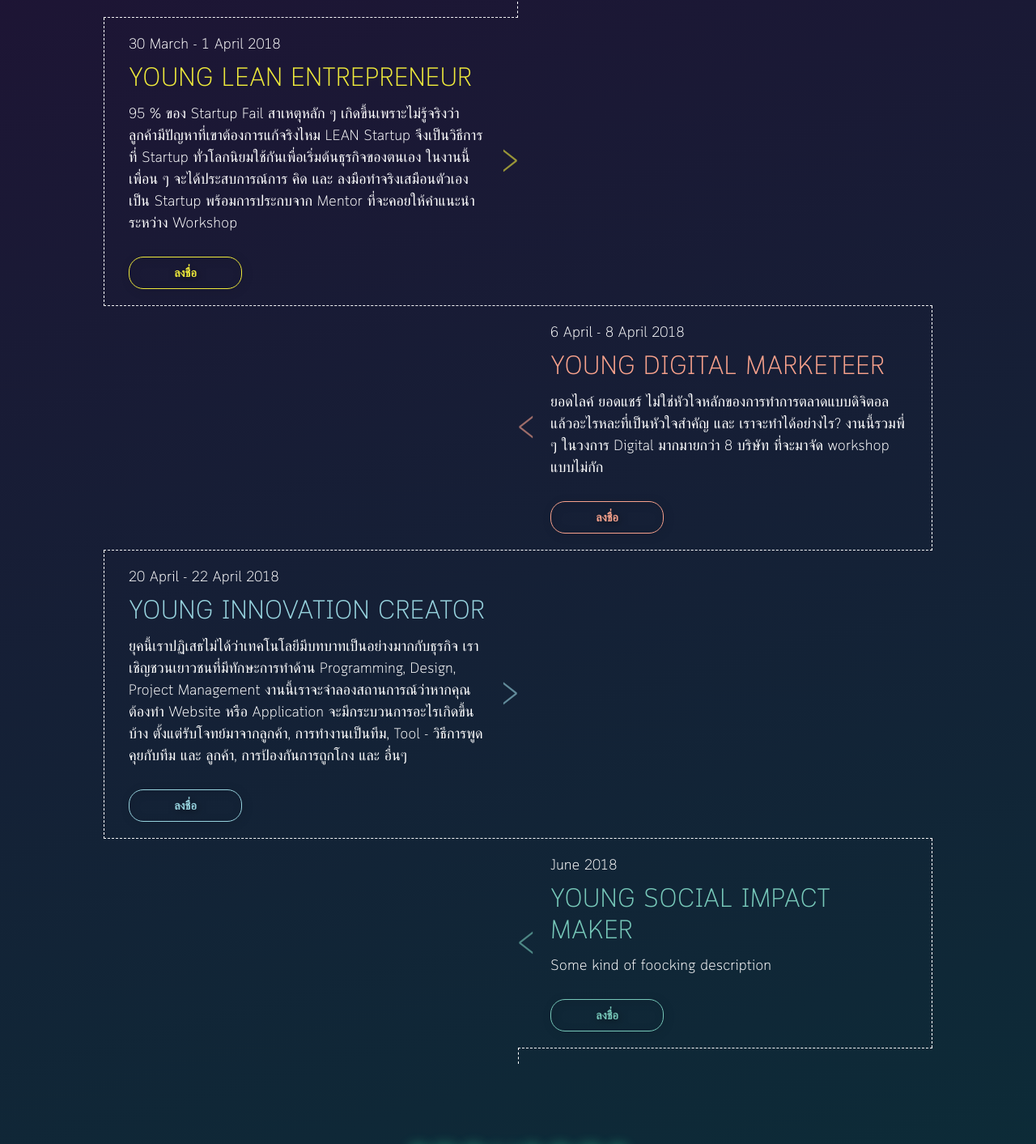
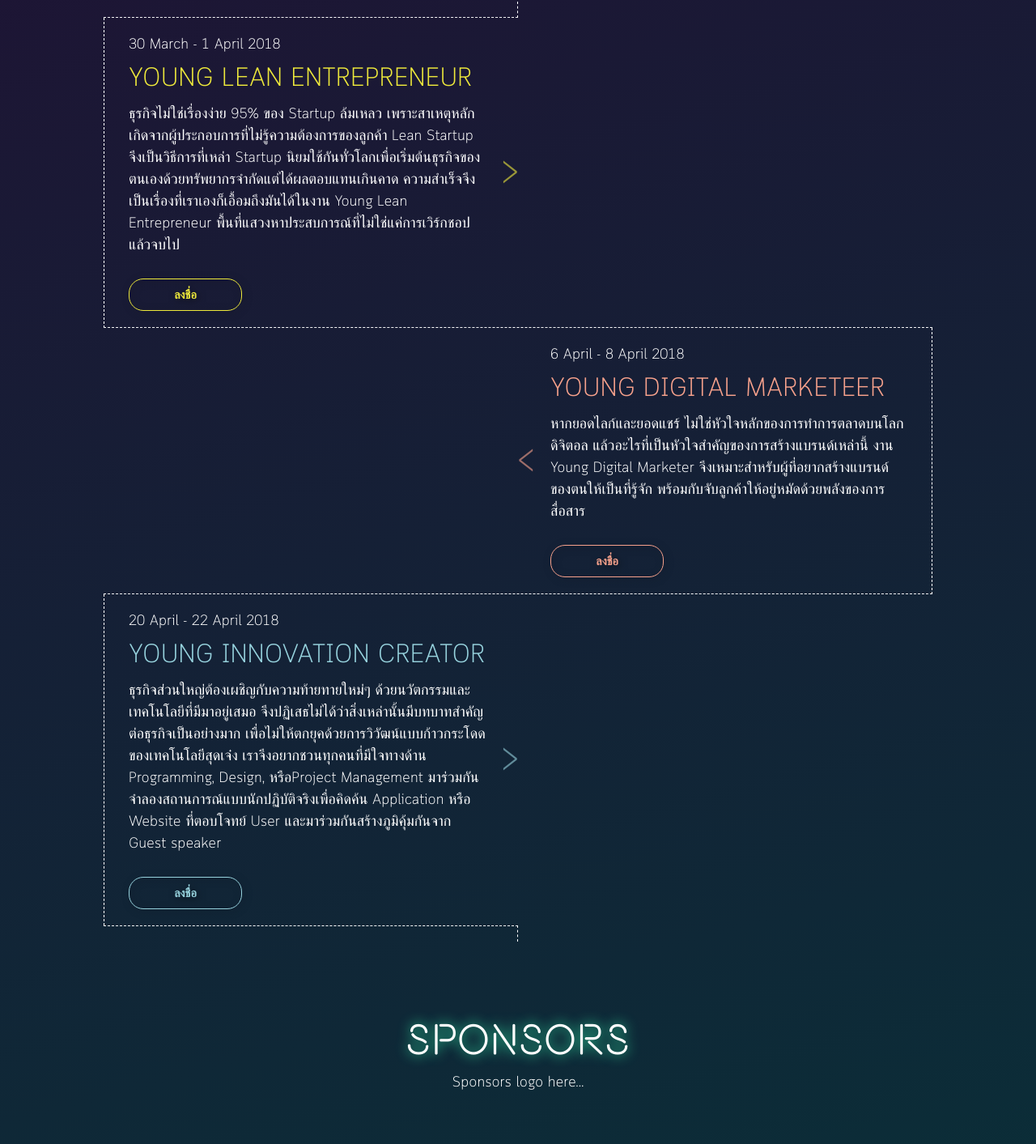
Before and after one commit to Th1nkK1D/ypp-landing, a Vue app: page / in a window 1280 px wide. Shown: the part 919-2332 px from the top of the page at 81% size. Built offline with nearby package versions, Linux system fonts and the light colour scheme; what vue-scrollactive would draw is missing.

Commit message:
Update text

```diff
--- a/src/App.vue
+++ b/src/App.vue
@@ -22,7 +22,7 @@
           <div class="section">
             <h1 id="title">Young Passionate Program</h1>
             <br>
-            <p>งานที่จะทำให้เยาวชนได้ใช้ศักยภาพของตนเองอย่างเต็มที่ พบปะเพื่อน ๆ หลากมหาวิทยาลัย และ พี่ ๆ จากบริษัทต่าง ๆ ที่จะเข้ามาแบ่งปันความรู้แบบไม่อั้น</p>
+            <p>โปรแกรมเร่งด่วนสำหรับนิสิตนักศึกษาไฟแรงที่อยากเปลี่ยนให้แรงบันดาลใจไม่ใช่แค่ความฝัน แต่เกิดขึ้นจริงด้วยสองมือของเรา ผ่านการเรียนรู้ครบทุกกระบวนการ ตั้งแต่ปลุกปั้นความคิด ระดมสมอง และลงมือทำ พร้อมกับ Mentor ผู้คร่ำหวอดในวงการ Business, Marketer, Designer, และDeveloper จากบริษัทต่างๆ ที่จะมาแบ่งปันเทคนิคอย่างไม่มีกั๊ก</p>
             <br>
             <!-- Scrollspy -->
             <scrollactive :offset="60" @itemchanged="onSectionChanged">
@@ -90,9 +90,9 @@
 
       </div><!-- End of Event -->
 
-      <div class="columns is-gapless is-mobile">
+      <div :class="'columns is-gapless is-mobile '  + (this.events%2 !== 0 ? 'r-reverse' : '')">
         <div class="column is-6"></div>
-        <div class="column is-6 dash d-left d-top"></div>
+        <div :class="'column is-6 dash d-top ' + (this.events%2 !== 0 ? 'd-right' : 'd-left')"></div>
       </div>
     </div><!-- End of Events timeline -->
 
@@ -125,7 +125,7 @@ export default {
       events: [
         {
           date: "30 March - 1 April 2018", name: "YOUNG LEAN ENTREPRENEUR", color: "#eee93b",
-          desc: "95 % ของ Startup Fail สาเหตุหลัก ๆ เกิดขึ้นเพราะไม่รู้จริงว่าลูกค้ามีปัญหาที่เขาต้องการแก้จริงไหม LEAN Startup จึงเป็นวิธีการที่ Startup ทั่วโลกนิยมใช้กันเพื่อเริ่มต้นธุรกิจของตนเอง ในงานนี้เพื่อน ๆ จะได้ประสบการณ์การ คิด และ ลงมือทำจริงเสมือนตัวเองเป็น Startup  พร้อมการประกบจาก Mentor ที่จะคอยให้คำแนะนำระหว่าง Workshop ",
+          desc: "ธุรกิจไม่ใช่เรื่องง่าย 95% ของ Startup ล้มเหลว เพราะสาเหตุหลักเกิดจากผู้ประกอบการที่ไม่รู้ความต้องการของลูกค้า Lean Startup จึงเป็นวิธีการที่เหล่า Startup นิยมใช้กันทั่วโลกเพื่อเริ่มต้นธุรกิจของตนเองด้วยทรัพยากรจำกัดแต่ได้ผลตอบแทนเกินคาด ความสำเร็จจึงเป็นเรื่องที่เราเองก็เอื้อมถึงมันได้ในงาน Young Lean Entrepreneur พื้นที่แสวงหาประสบการณ์ที่ไม่ใช่แค่การเวิร์กชอปแล้วจบไป",
           speakers: [
             { name: "ojnojn", pos: "test", avatar: "https://www.w3schools.com/howto/img_avatar.png"},
             { name: "ojnojn", pos: "test", avatar: "https://www.w3schools.com/howto/img_avatar.png"},
@@ -136,7 +136,7 @@ export default {
         },
         {
           date: "6 April - 8 April 2018", name: "YOUNG DIGITAL MARKETEER", color: "#f8a28c",
-          desc: "ยอดไลค์ ยอดแชร์ ไม่ใช่หัวใจหลักของการทำการตลาดแบบดิจิตอล แล้วอะไรหละที่เป็นหัวใจสำคัญ และ เราจะทำได้อย่างไร? งานนี้รวมพี่ ๆ ในวงการ Digital มากมายกว่า 8 บริษัท ที่จะมาจัด workshop แบบไม่กัก ",
+          desc: "หากยอดไลก์และยอดแชร์ ไม่ใช่หัวใจหลักของการทำการตลาดบนโลกดิจิตอล แล้วอะไรที่เป็นหัวใจสำคัญของการสร้างแบรนด์เหล่านี้ งาน Young Digital Marketer จึงเหมาะสำหรับผู้ที่อยากสร้างแบรนด์ของตนให้เป็นที่รู้จัก พร้อมกับจับลูกค้าให้อยู่หมัดด้วยพลังของการสื่อสาร",
           speakers: [
             { name: "ojnojn", pos: "test", avatar: "https://www.w3schools.com/howto/img_avatar.png"},
             { name: "ojnojn", pos: "test", avatar: "https://www.w3schools.com/howto/img_avatar.png"},
@@ -147,7 +147,7 @@ export default {
         },
         {
           date: "20 April - 22 April 2018", name: "YOUNG INNOVATION CREATOR", color: "#97d3de",
-          desc: "ยุคนี้เราปฏิเสธไม่ได้ว่าเทคโนโลยีมีบทบาทเป็นอย่างมากกับธุรกิจ เราเชิญชวนเยาวชนที่มีทักษะการทำด้าน Programming, Design, Project Management  งานนี้เราจะจำลองสถานการณ์ว่าหากคุณต้องทำ Website หรือ Application จะมีกระบวนการอะไรเกิดขึ้นบ้าง ตั้งแต่รับโจทย์มาจากลูกค้า, การทำงานเป็นทีม, Tool - วิธีการพูดคุยกับทีม และ ลูกค้า, การป้องกันการถูกโกง และ อื่นๆ",
+          desc: "ธุรกิจส่วนใหญ่ต้องเผชิญกับความท้ายทายใหม่ๆ ด้วยนวัตกรรมและเทคโนโลยีที่มีมาอยู่เสมอ จึงปฏิเสธไม่ได้ว่าสิ่งเหล่านั้นมีบทบาทสำคัญต่อธุรกิจเป็นอย่างมาก เพื่อไม่ให้ตกยุคด้วยการวิวัฒน์แบบก้าวกระโดดของเทคโนโลยีสุดเจ๋ง เราจึงอยากชวนทุกคนที่มีใจทางด้าน Programming, Design, หรือProject Management มาร่วมกันจำลองสถานการณ์แบบนักปฏิบัติจริงเพื่อคิดค้น Application หรือ Website ที่ตอบโจทย์ User และมาร่วมกันสร้างภูมิคุ้มกันจาก Guest speaker",
           speakers: [
             { name: "ojnojn", pos: "test", avatar: "https://www.w3schools.com/howto/img_avatar.png"},
             { name: "ojnojn", pos: "test", avatar: "https://www.w3schools.com/howto/img_avatar.png"},
@@ -156,17 +156,17 @@ export default {
           map: "",
           expanded: false,
         },
-        {
-          date: "June 2018", name: "YOUNG SOCIAL IMPACT MAKER", color: "#77c8b9",
-          desc: "Some kind of foocking description",
-          speakers: [
-            { name: "ojnojn", pos: "test", avatar: "https://www.w3schools.com/howto/img_avatar.png"},
-            { name: "ojnojn", pos: "test", avatar: "https://www.w3schools.com/howto/img_avatar.png"},
-            { name: "ojnojn", pos: "test", avatar: "https://www.w3schools.com/howto/img_avatar.png"},
-          ],
-          map: "",
-          expanded: false,
-        },
+        // {
+        //   date: "June 2018", name: "YOUNG SOCIAL IMPACT MAKER", color: "#77c8b9",
+        //   desc: "Some kind of foocking description",
+        //   speakers: [
+        //     { name: "ojnojn", pos: "test", avatar: "https://www.w3schools.com/howto/img_avatar.png"},
+        //     { name: "ojnojn", pos: "test", avatar: "https://www.w3schools.com/howto/img_avatar.png"},
+        //     { name: "ojnojn", pos: "test", avatar: "https://www.w3schools.com/howto/img_avatar.png"},
+        //   ],
+        //   map: "",
+        //   expanded: false,
+        // },
       ],
     }
   },
```
